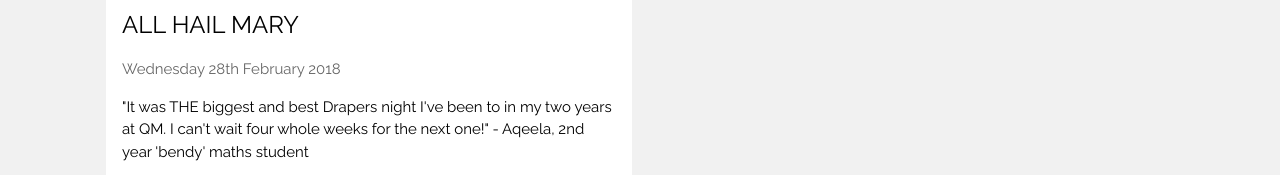
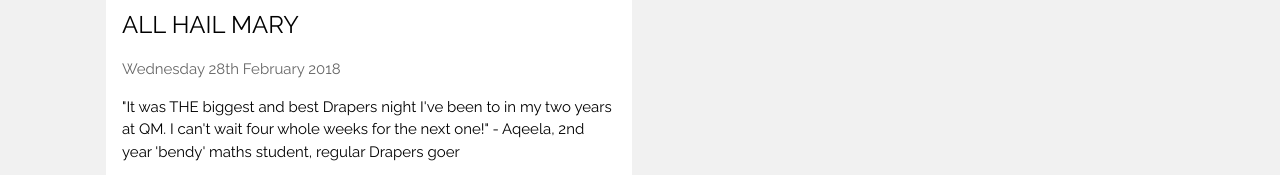
Before and after one commit to veenadave/coding-gals1, a plain HTML site: page index.html in a window 1280 px wide. Shown: the part 2026-2201 px from the top of the page. Drawn offline with nearby package versions, Linux system fonts and the light colour scheme.

Commit message:
Aqeela is always at drapers

```diff
--- a/index.html
+++ b/index.html
@@ -96,7 +96,7 @@ body,h1,h2,h3,h4,h5,h6 {font-family: "Raleway", Arial, Helvetica, sans-serif}
       <div class="w3-container w3-white">
         <h3>ALL HAIL MARY</h3>
         <p class="w3-opacity">Wednesday 28th February 2018</p>
-        <p>"It was THE biggest and best Drapers night I've been to in my two years at QM. I can't wait four whole weeks for the next one!" - Aqeela, 2nd year 'bendy' maths student</p>
+        <p>"It was THE biggest and best Drapers night I've been to in my two years at QM. I can't wait four whole weeks for the next one!" - Aqeela, 2nd year 'bendy' maths student, regular Drapers goer</p>
         <button class="w3-button w3-margin-bottom">Read more reviews here</button>
       </div>
     </div>
```
